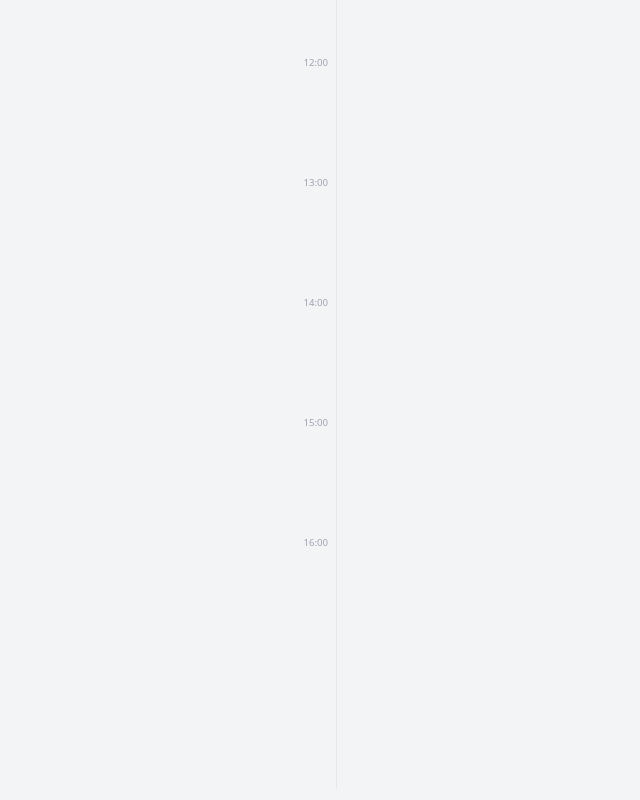
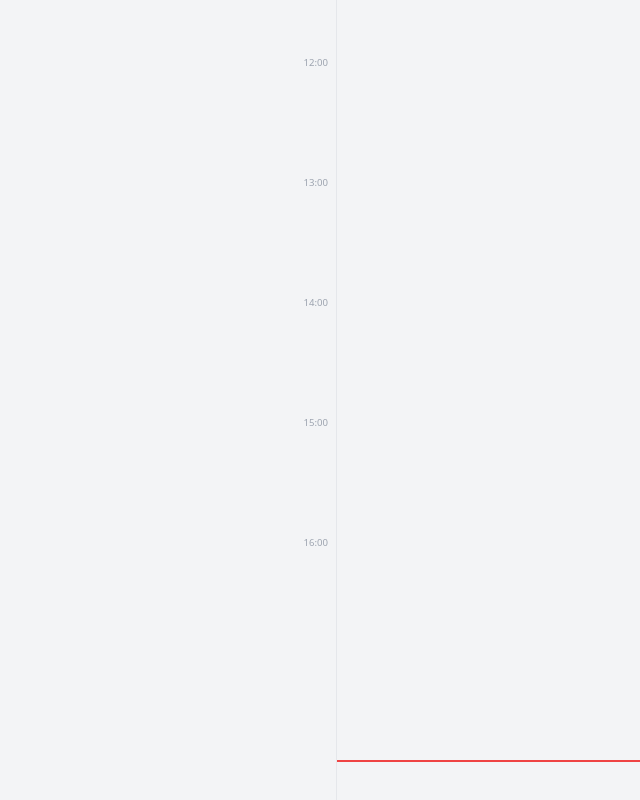
Before and after one commit to jonamar/caldo, a React (Create React App) app: page / in a window 1280 px wide. Shown: the part 548-1348 px from the top of the page, without its empty margins (127-767 px from the left). Built offline with nearby package versions, Linux system fonts and the light colour scheme; no server answers.

Commit message:
feat: add real-time current time indicator to calendar view

```diff
--- a/src/components/Calendar.js
+++ b/src/components/Calendar.js
@@ -6,6 +6,20 @@ function Calendar() {
   const [isLoading, setIsLoading] = useState(true);
   const [selectedDate, setSelectedDate] = useState(new Date());
   const [dateString, setDateString] = useState(formatDateForFile());
+  const [currentTime, setCurrentTime] = useState(new Date());
+
+  // Update current time every minute
+  useEffect(() => {
+    // Set initial time
+    setCurrentTime(new Date());
+
+    // Update time every minute
+    const timer = setInterval(() => {
+      setCurrentTime(new Date());
+    }, 60000); // 60000ms = 1 minute
+
+    return () => clearInterval(timer);
+  }, []);
 
   // Load tasks when the selected date changes
   useEffect(() => {
@@ -71,16 +85,35 @@ function Calendar() {
     return endMinutes - startMinutes;
   };
 
-  // Scale factor for the grid (pixels per minute)
+  // Calendar constants and configuration
   const SCALE_FACTOR = 2; // 2px per minute = 120px per hour
+  const HEADER_HEIGHT = 60; // Height of the date selector area
+  const TIME_COLUMN_WIDTH = 48; // Width of the time markers column
+  const TASK_BUFFER = 8; // Buffer space for tasks
 
-  // Calculate position based on start time, adjusted for the visible time range
-  const calculatePosition = (start) => {
+  // Single source of truth for all time-to-position calculations
+  const timeToPosition = (hours, minutes, options = {}) => {
+    const { includeHeaderOffset = true, applyTaskOffset = false } = options;
+    const timeRange = calculateTimeRange(tasks);
+
+    // Calculate minutes from the start of the visible range
+    const minutesFromStart = (hours - timeRange.startHour) * 60 + minutes;
+
+    // Convert to pixels
+    let position = minutesFromStart * SCALE_FACTOR;
+
+    // Add header offset if needed
+    if (includeHeaderOffset) {
+      position += HEADER_HEIGHT;
+    }
+
+    return position;
+  };
+
+  // Calculate position for a task based on its start time
+  const calculateTaskPosition = (start) => {
     const [hour, min] = start.split(':').map(Number);
-    // Convert time to pixels with scaling factor, offset by the start hour
-    const timeRange = calculateTimeRange(tasks);
-    // Apply a 30px offset to align cards better with the grid
-    return ((hour - timeRange.startHour) * 60 + min) * SCALE_FACTOR - 30;
+    return timeToPosition(hour, min);
   };
 
   // Calculate height based on duration
@@ -95,6 +128,40 @@ function Calendar() {
   };
 
   // Calculate the earliest and latest times for the day's tasks
+  // Check if current time is within the visible range
+  const isCurrentTimeVisible = () => {
+    // Only show if we're viewing today's date
+    if (!isSameDay(selectedDate, new Date())) return false;
+
+    const now = currentTime;
+    const currentHour = now.getHours();
+    const currentMinute = now.getMinutes();
+
+    // Convert current time to minutes
+    const currentTimeInMinutes = currentHour * 60 + currentMinute;
+
+    // Check if current time falls within the visible range
+    return currentHour >= timeRange.startHour && currentHour < timeRange.endHour;
+  };
+
+  // Calculate the position for the current time indicator
+  const calculateCurrentTimePosition = () => {
+    const now = currentTime;
+    const currentHour = now.getHours();
+    const currentMinute = now.getMinutes();
+
+    return timeToPosition(currentHour, currentMinute);
+  };
+
+  // Check if two dates are the same day
+  const isSameDay = (date1, date2) => {
+    return (
+      date1.getFullYear() === date2.getFullYear() &&
+      date1.getMonth() === date2.getMonth() &&
+      date1.getDate() === date2.getDate()
+    );
+  };
+
   const calculateTimeRange = (taskList) => {
     if (!taskList || taskList.length === 0) return { startHour: 8, endHour: 18 }; // Default 8am-6pm if no tasks
 
@@ -149,11 +216,28 @@ function Calendar() {
 
       {/* Time range is automatically calculated */}
 
+      {/* Current time indicator */}
+      {isCurrentTimeVisible() && (
+        <div
+          className="absolute border-t-2 border-red-500 z-25 pointer-events-none"
+          style={{
+            top: `${calculateCurrentTimePosition()}px`,
+            left: `${TIME_COLUMN_WIDTH}px`,
+            right: 0
+          }}
+        />
+      )}
+
       {/* Time grid lines - skip first and last hour */}
       <div className="absolute left-0 top-[60px] bottom-0 w-12 border-r border-gray-200 pr-1 z-20">
         {Array.from({ length: Math.max(0, visibleHours - 2) }, (_, i) => (
           <div key={`time-${i}`} className="relative">
-            <div className="absolute text-[0.6rem] text-gray-400 right-1" style={{ top: `${(i+1) * 60 * SCALE_FACTOR}px` }}>
+            <div
+              className="absolute text-[0.6rem] text-gray-400 right-1"
+              style={{
+                top: `${timeToPosition(timeRange.startHour + i + 1, 0, { includeHeaderOffset: false })}px`
+              }}
+            >
               {timeRange.startHour + i + 1}:00
             </div>
           </div>
@@ -166,12 +250,22 @@ function Calendar() {
           <div
             key={`grid-${i}`}
             className="border-t border-gray-100"
-            style={{ position: 'absolute', left: 0, right: 0, top: `${(i+1) * 60 * SCALE_FACTOR}px` }}
+            style={{
+              position: 'absolute',
+              left: 0,
+              right: 0,
+              top: `${timeToPosition(timeRange.startHour + i + 1, 0, { includeHeaderOffset: false })}px`
+            }}
           />
         ))}
       </div>
 
-      <div className="pt-[60px]" style={{ height: `${visibleHours * 60 * SCALE_FACTOR}px`, position: 'relative', marginLeft: '48px' }}>
+      <div style={{
+        height: `${visibleHours * 60 * SCALE_FACTOR + HEADER_HEIGHT}px`,
+        position: 'relative',
+        marginLeft: `${TIME_COLUMN_WIDTH}px`,
+        paddingTop: `${HEADER_HEIGHT}px`
+      }}>
         {isLoading ? (
           <div className="text-center py-2">Loading tasks...</div>
         ) : tasks.length === 0 ? (
@@ -180,10 +274,7 @@ function Calendar() {
           tasks.map((task) => {
           const duration = calculateDuration(task.start, task.end);
           const height = calculateHeight(duration);
-          const position = calculatePosition(task.start);
-
-          // Create visual buffer between tasks
-          const taskBuffer = 8; // Increased buffer size
+          const position = calculateTaskPosition(task.start);
 
           return (
             <div
@@ -192,9 +283,9 @@ function Calendar() {
                 task.checked ? "border-green-400 opacity-60" : "border-blue-400"
               } relative`}
               style={{
-                height: `${height - (taskBuffer * 2)}px`, // Fixed height instead of minHeight
+                height: `${height - (TASK_BUFFER * 2)}px`, // Fixed height instead of minHeight
                 position: 'absolute',
-                top: `${position + taskBuffer}px`, // Add buffer to top position
+                top: `${position}px`,
                 left: 0,
                 right: 0,
                 zIndex: task.id, // Use task ID for z-index to maintain consistent stacking
```
